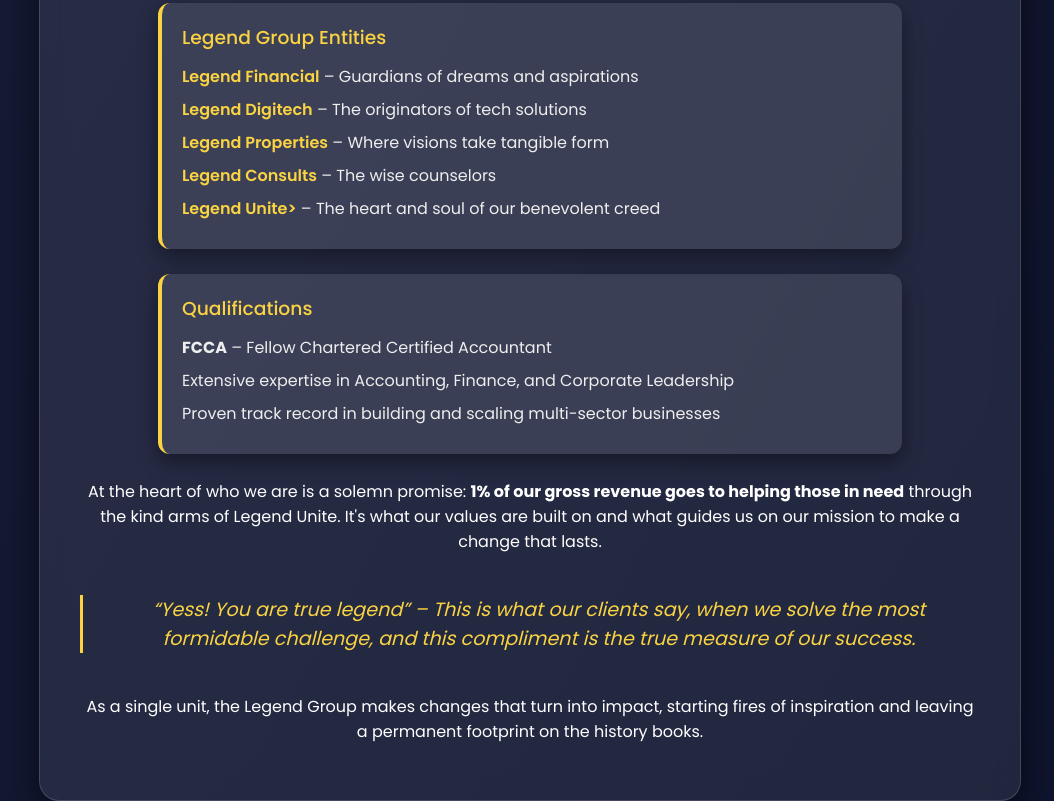
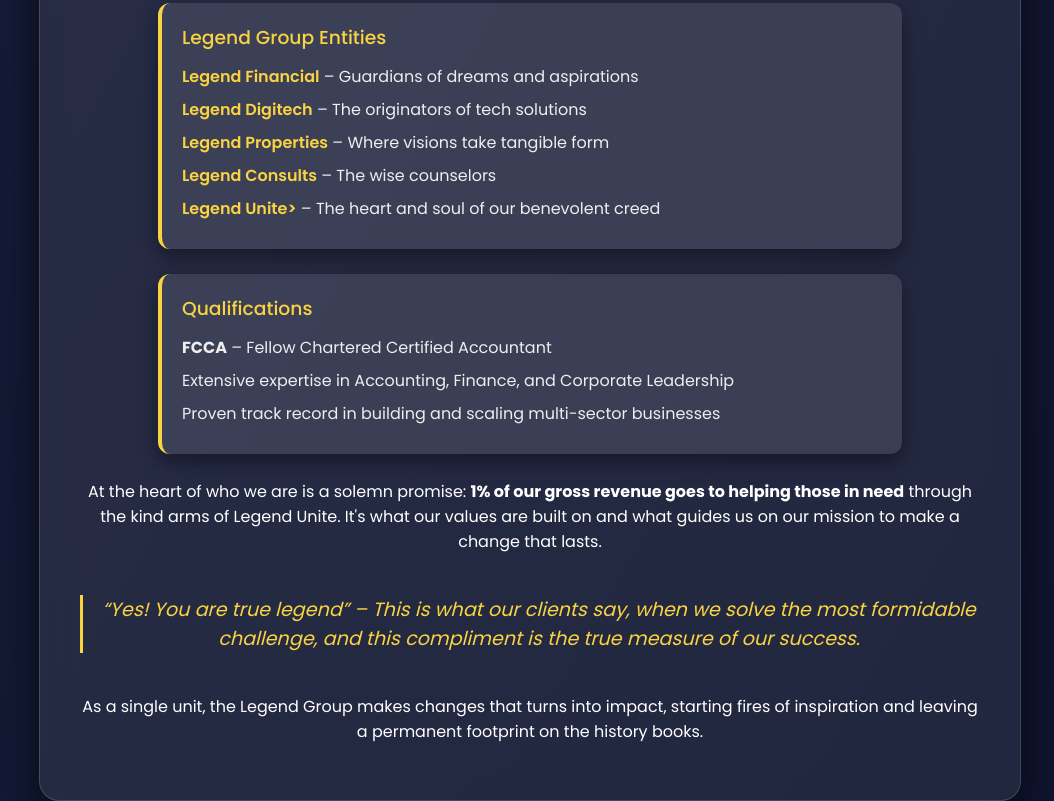
Before and after one commit to ktalha161/Fahad-Lateef, a plain HTML site: page index.html in a window 1280 px wide. Shown: the part 667-1468 px from the top of the page, without its empty margins (110-1164 px from the left). Drawn offline with Linux system fonts and the light colour scheme.

Commit message:
Update index.html

```diff
--- a/index.html
+++ b/index.html
@@ -73,12 +73,12 @@
       </p>
 
       <div class="quote">
-        “Yess! You are true legend” – This is what our clients say, when we solve the most formidable challenge,
+        “Yes! You are true legend” – This is what our clients say, when we solve the most formidable challenge,
         and this compliment is the true measure of our success.
       </div>
 
       <p>
-        As a single unit, the Legend Group makes changes that turn into impact,
+        As a single unit, the Legend Group makes changes that turns into impact,
         starting fires of inspiration and leaving a permanent footprint on the history books.
       </p>
     </div>
```
